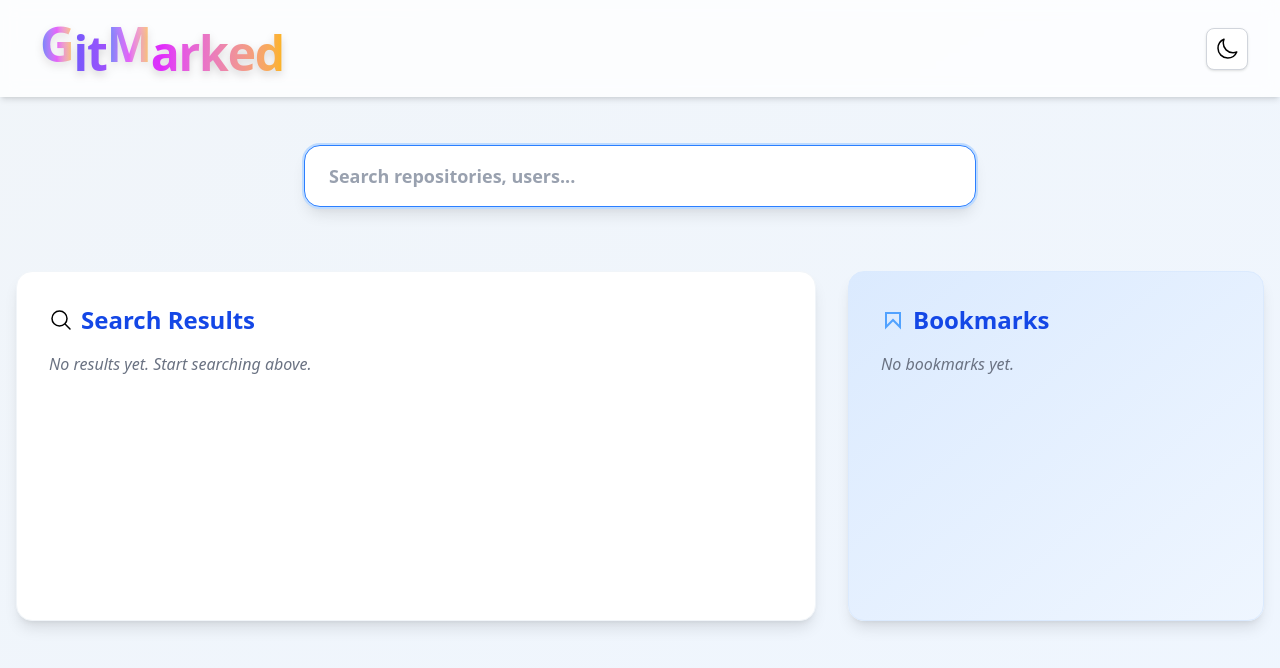
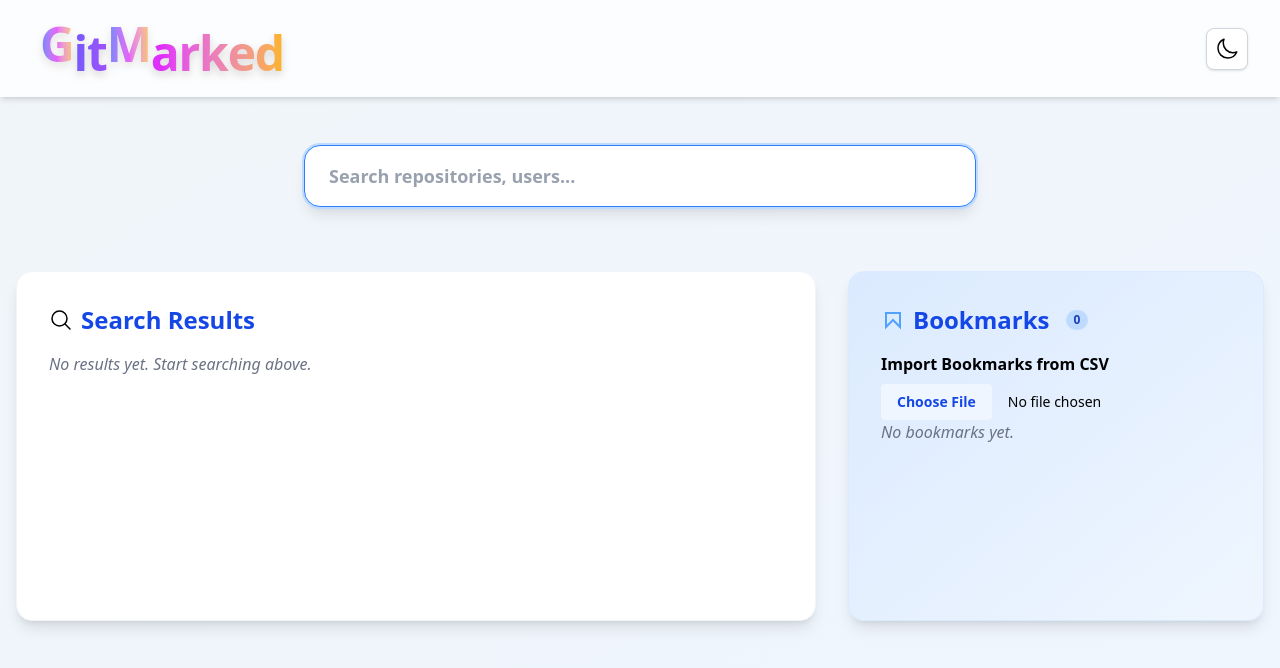
Before and after one commit to rajalakshmys-27/gitmarked, a React (Vite) app: page / in a window 1280 px wide. Shown: the top 668 px of the page. Built offline with nearby package versions, Linux system fonts and the light colour scheme.

Commit message:
feat: Add CSV import functionality for bookmarks with clear summary option

```diff
--- a/src/components/bookmarks/Bookmarks.jsx
+++ b/src/components/bookmarks/Bookmarks.jsx
@@ -1,14 +1,40 @@
+import { useRef } from 'react';
+import CSVImport from './CSVImport.jsx';
 import { useBookmarks } from '../../context/bookmarks/useBookmarks';
-import { BookmarkFilledIcon, CloseIcon } from '../../icons';
+import { BookmarkFilledIcon, CloseIcon, TrashIcon } from '../../icons';
 
 export default function Bookmarks() {
-  const { bookmarks, removeBookmark } = useBookmarks();
+  const { bookmarks, removeBookmark, clearBookmarks } = useBookmarks();
+  const csvImportRef = useRef();
+
+  // Handler to clear all bookmarks and also clear the summary in CSVImport
+  const handleClearAll = () => {
+    clearBookmarks();
+    if (csvImportRef.current) {
+      csvImportRef.current.clearSummary?.();
+    }
+  };
+
   return (
     <aside className="w-full md:w-1/3 bg-gradient-to-br from-blue-100 to-blue-50 dark:from-gray-800 dark:to-gray-900 rounded-2xl shadow-lg p-8 min-h-[350px] border border-blue-100 dark:border-gray-800 transition-colors duration-300">
       <h2 className="text-2xl font-semibold text-blue-700 dark:text-blue-300 mb-4 flex items-center gap-2">
         <BookmarkFilledIcon />
         Bookmarks
+        <span className="ml-2 inline-flex items-center justify-center px-2 py-0.5 rounded-full text-xs font-bold bg-blue-200 text-blue-800 dark:bg-blue-900 dark:text-blue-200">
+          {bookmarks.length}
+        </span>
+        {bookmarks.length > 0 && (
+          <button
+            className="ml-2 p-1 rounded-full hover:bg-red-100 dark:hover:bg-gray-700 transition"
+            title="Clear All Bookmarks"
+            onClick={handleClearAll}
+            aria-label="Clear All Bookmarks"
+          >
+            <TrashIcon className="w-4 h-4 text-red-500" />
+          </button>
+        )}
       </h2>
+      <CSVImport ref={csvImportRef} />
       {bookmarks.length === 0 ? (
         <div className="text-gray-500 dark:text-gray-400 italic">No bookmarks yet.</div>
       ) : (
--- /dev/null
+++ b/src/components/bookmarks/CSVImport.jsx
@@ -0,0 +1,108 @@
+import React, { useRef, useState, forwardRef, useImperativeHandle } from 'react';
+import { useBookmarks } from '../../context/bookmarks/useBookmarks';
+
+function CSVImport(props, ref) {
+  const { bookmarks, addBookmark } = useBookmarks();
+  const inputRef = useRef();
+  const [importing, setImporting] = useState(false);
+  const [error, setError] = useState('');
+  const [summary, setSummary] = useState('');
+
+  // Batch size for async processing
+  const BATCH_SIZE = 5;
+  const BATCH_DELAY = 800; // ms between batches
+
+  const processBatch = async (lines, startIdx, imported, skipped, existingIds, existingNames) => {
+    let batchImported = 0;
+    let batchSkipped = 0;
+    for (let i = startIdx; i < Math.min(startIdx + BATCH_SIZE, lines.length); i++) {
+      const repoFullName = lines[i];
+      if (!repoFullName.includes('/')) {
+        batchSkipped++;
+        continue;
+      }
+      if (existingNames.has(repoFullName)) {
+        batchSkipped++;
+        continue;
+      }
+      try {
+        const res = await fetch(`https://api.github.com/repos/${repoFullName}`);
+        if (res.status === 200) {
+          const repo = await res.json();
+          if (!existingIds.has(repo.id)) {
+            addBookmark(repo);
+            existingIds.add(repo.id);
+            existingNames.add(repo.full_name);
+            batchImported++;
+          } else {
+            batchSkipped++;
+          }
+        } else {
+          batchSkipped++;
+        }
+      } catch {
+        batchSkipped++;
+      }
+    }
+    const totalImported = imported + batchImported;
+    const totalSkipped = skipped + batchSkipped;
+    if (startIdx + BATCH_SIZE < lines.length) {
+      setSummary(`${totalImported} repos imported, ${totalSkipped} skipped so far...`);
+      setTimeout(() => {
+        processBatch(lines, startIdx + BATCH_SIZE, totalImported, totalSkipped, existingIds, existingNames);
+      }, BATCH_DELAY);
+    } else {
+      setImporting(false);
+      setSummary(`${totalImported} repos imported, ${totalSkipped} skipped due to validation errors or duplicates.`);
+      inputRef.current.value = '';
+    }
+  };
+
+  const handleFileChange = (e) => {
+    setError('');
+    setSummary(''); // Clear previous summary when a new file is selected
+    const file = e.target.files[0];
+    if (!file) return;
+    if (!file.name.endsWith('.csv')) {
+      setError('Please upload a .csv file.');
+      return;
+    }
+    setImporting(true);
+    const reader = new FileReader();
+    reader.onload = (event) => {
+      const text = event.target.result;
+      const lines = text.split(/\r?\n/).map(l => l.trim()).filter(Boolean);
+      const existingIds = new Set(bookmarks.map(b => b.id));
+      const existingNames = new Set(bookmarks.map(b => b.full_name));
+      processBatch(lines, 0, 0, 0, existingIds, existingNames);
+    };
+    reader.onerror = () => {
+      setError('Failed to read file.');
+      setImporting(false);
+    };
+    reader.readAsText(file);
+  };
+
+  useImperativeHandle(ref, () => ({
+    clearSummary: () => setSummary('')
+  }), []);
+
+  return (
+    <div className="flex flex-col gap-2 items-start">
+      <label className="font-semibold">Import Bookmarks from CSV</label>
+      <input
+        ref={inputRef}
+        type="file"
+        accept=".csv"
+        onChange={handleFileChange}
+        disabled={importing}
+        className="block text-sm file:mr-4 file:py-2 file:px-4 file:rounded file:border-0 file:text-sm file:font-semibold file:bg-blue-50 file:text-blue-700 hover:file:bg-blue-100"
+      />
+      {importing && <span className="text-blue-600">Importing...</span>}
+      {summary && <span className="text-green-700">{summary}</span>}
+      {error && <span className="text-red-600">{error}</span>}
+    </div>
+  );
+}
+
+export default forwardRef(CSVImport);
--- a/src/context/bookmarks/BookmarksContext.jsx
+++ b/src/context/bookmarks/BookmarksContext.jsx
@@ -30,8 +30,12 @@ export function BookmarksProvider({ children }) {
     setBookmarks(prev => prev.filter(b => b.id !== repoId));
   }, []);
 
+  const clearBookmarks = useCallback(() => {
+    setBookmarks([]);
+  }, []);
+
   return (
-    <BookmarksContext.Provider value={{ bookmarks, addBookmark, removeBookmark }}>
+    <BookmarksContext.Provider value={{ bookmarks, addBookmark, removeBookmark, clearBookmarks }}>
       {children}
     </BookmarksContext.Provider>
   );
```
